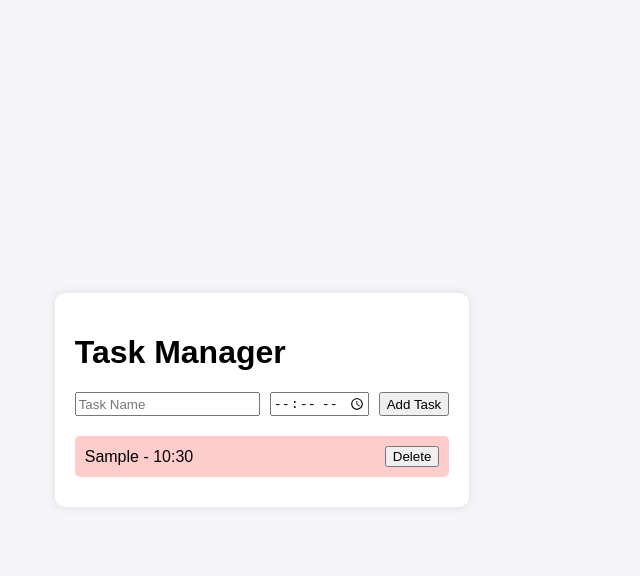
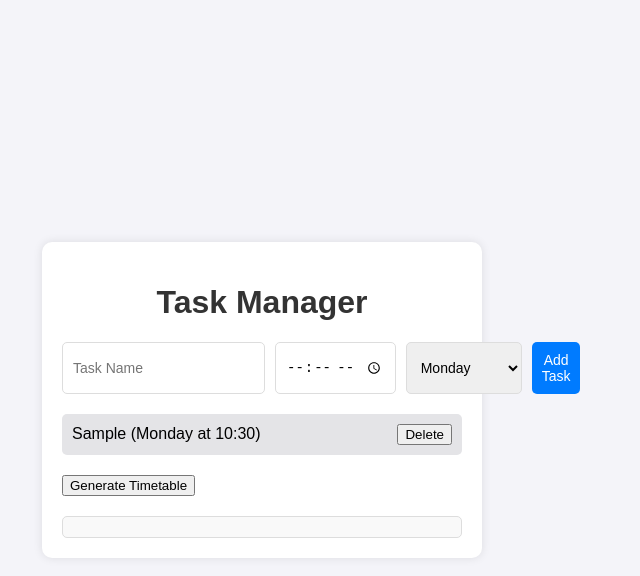
Before and after one commit to YawPremuh/task-manager, a plain HTML site: page index.html in a window 1280 px wide. Both pictures are taken after typing "Sample", "10:30" into the empty fields and a click on the button "Add Task". Shown: the whole page, without its empty margins (378-1018 px from the left). Drawn offline with Linux system fonts and the light colour scheme.

Commit message:
Added timetable generation feature and updated UI

```diff
--- a/index.html
+++ b/index.html
@@ -12,10 +12,27 @@
     <div id="task-input">
       <input type="text" id="task-name" placeholder="Task Name">
       <input type="time" id="task-time">
+      <select id="task-day">
+        <option value="Monday">Monday</option>
+        <option value="Tuesday">Tuesday</option>
+        <option value="Wednesday">Wednesday</option>
+        <option value="Thursday">Thursday</option>
+        <option value="Friday">Friday</option>
+        <option value="Saturday">Saturday</option>
+        <option value="Sunday">Sunday</option>
+      </select>
       <button id="add-task">Add Task</button>
     </div>
+
     <div id="task-list"></div>
+
+    <!-- Button to generate timetable -->
+    <button id="generate-timetable">Generate Timetable</button>
+
+    <!-- Container to display the timetable -->
+    <div id="timetable"></div>
   </div>
+
   <script src="script.js"></script>
 </body>
 </html>
--- a/script.js
+++ b/script.js
@@ -1,7 +1,10 @@
 const taskInput = document.getElementById("task-name");
 const timeInput = document.getElementById("task-time");
+const dayInput = document.getElementById("task-day");
 const addTaskBtn = document.getElementById("add-task");
+const generateTimetableBtn = document.getElementById("generate-timetable");
 const taskList = document.getElementById("task-list");
+const timetableDiv = document.getElementById("timetable");
 
 let tasks = JSON.parse(localStorage.getItem("tasks")) || [];
 
@@ -14,12 +17,13 @@ function renderTasks() {
   tasks.forEach((task, index) => {
     const taskDiv = document.createElement("div");
     taskDiv.classList.add("task");
-    if (checkConflict(task.time)) taskDiv.classList.add("conflict");
+    taskDiv.setAttribute("data-index", index);
 
     taskDiv.innerHTML = `
-      <span>${task.name} - ${task.time}</span>
+      <span>${task.name} (${task.day} at ${task.time})</span>
       <button onclick="deleteTask(${index})">Delete</button>
     `;
+
     taskList.appendChild(taskDiv);
   });
 }
@@ -27,13 +31,15 @@ function renderTasks() {
 function addTask() {
   const taskName = taskInput.value.trim();
   const taskTime = timeInput.value;
+  const taskDay = dayInput.value;
 
-  if (taskName && taskTime) {
-    tasks.push({ name: taskName, time: taskTime });
+  if (taskName && taskTime && taskDay) {
+    tasks.push({ name: taskName, time: taskTime, day: taskDay });
     saveTasks();
     renderTasks();
     taskInput.value = "";
     timeInput.value = "";
+    dayInput.value = "Monday";
   }
 }
 
@@ -43,9 +49,41 @@ function deleteTask(index) {
   renderTasks();
 }
 
-function checkConflict(newTime) {
-  return tasks.some((task) => task.time === newTime);
+function generateTimetable() {
+  // Clear previous timetable
+  timetableDiv.innerHTML = "";
+
+  // Group tasks by day
+  const days = ["Monday", "Tuesday", "Wednesday", "Thursday", "Friday", "Saturday", "Sunday"];
+  const groupedTasks = {};
+  days.forEach((day) => {
+    groupedTasks[day] = tasks.filter((task) => task.day === day);
+  });
+
+  // Create a timetable
+  days.forEach((day) => {
+    const dayDiv = document.createElement("div");
+    dayDiv.classList.add("day");
+    dayDiv.innerHTML = `<h3>${day}</h3>`;
+
+    const dayTasks = groupedTasks[day];
+    if (dayTasks.length > 0) {
+      dayTasks.sort((a, b) => a.time.localeCompare(b.time)); // Sort tasks by time
+      dayTasks.forEach((task) => {
+        const taskDiv = document.createElement("div");
+        taskDiv.classList.add("timetable-task");
+        taskDiv.textContent = `${task.time} - ${task.name}`;
+        dayDiv.appendChild(taskDiv);
+      });
+    } else {
+      dayDiv.innerHTML += `<p>No tasks</p>`;
+    }
+
+    timetableDiv.appendChild(dayDiv);
+  });
 }
 
+// Event listeners
 addTaskBtn.addEventListener("click", addTask);
+generateTimetableBtn.addEventListener("click", generateTimetable);
 window.onload = renderTasks;
--- a/style.css
+++ b/style.css
@@ -1,3 +1,4 @@
+/* General Styles */
 body {
   font-family: Arial, sans-serif;
   background: #f4f4f9;
@@ -8,21 +9,50 @@ body {
   align-items: center;
   height: 100vh;
 }
+
 #app {
   background: white;
   padding: 20px;
   border-radius: 10px;
   box-shadow: 0 0 10px rgba(0, 0, 0, 0.1);
+  width: 400px;
 }
+
+h1 {
+  text-align: center;
+  color: #333;
+}
+
 #task-input {
   display: flex;
   gap: 10px;
   margin-bottom: 20px;
 }
+
+#task-input input,
+#task-input select,
+#task-input button {
+  padding: 10px;
+  font-size: 14px;
+  border: 1px solid #ddd;
+  border-radius: 5px;
+}
+
+#task-input button {
+  background: #007bff;
+  color: white;
+  cursor: pointer;
+  border: none;
+}
+
+#task-input button:hover {
+  background: #0056b3;
+}
+
 #task-list {
-    max-height: 400px;
-    overflow-y: auto;
+  margin-bottom: 20px;
 }
+
 .task {
   display: flex;
   justify-content: space-between;
@@ -32,6 +62,33 @@ body {
   padding: 10px;
   border-radius: 5px;
 }
-  .task.conflict {
-    background: #ffcccc;
+
+button {
+  cursor: pointer;
 }
+
+/* Timetable Styles */
+#timetable {
+  margin-top: 20px;
+  padding: 10px;
+  background: #f9f9f9;
+  border: 1px solid #ddd;
+  border-radius: 5px;
+}
+
+.day {
+  margin-bottom: 15px;
+}
+
+.day h3 {
+  margin: 0;
+  color: #333;
+  text-decoration: underline;
+}
+
+.timetable-task {
+  margin: 5px 0;
+  padding: 5px;
+  background: #e4e4e7;
+  border-radius: 3px;
+}
```
Lines whose indentation alone changed are shown as unchanged.
